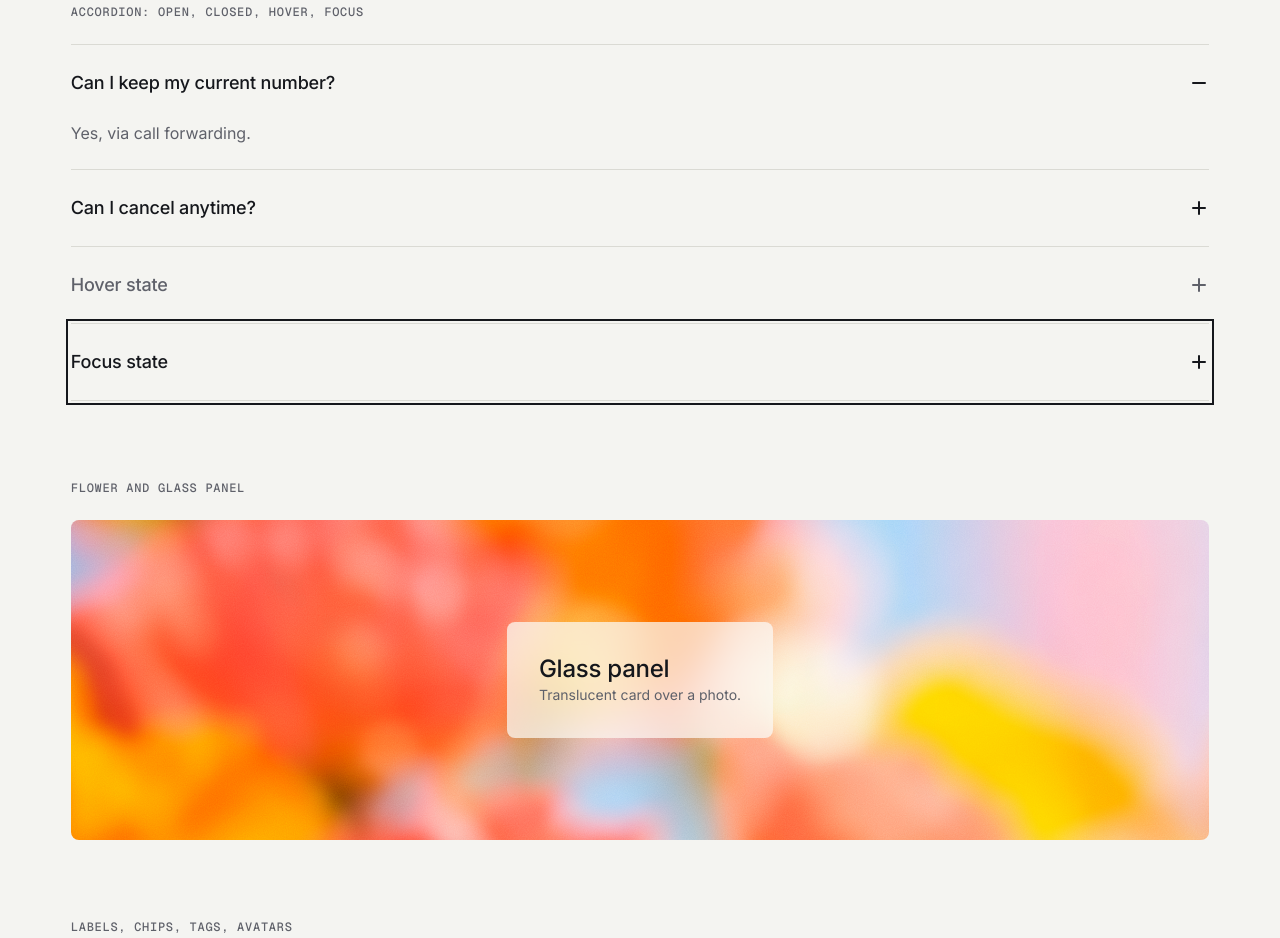
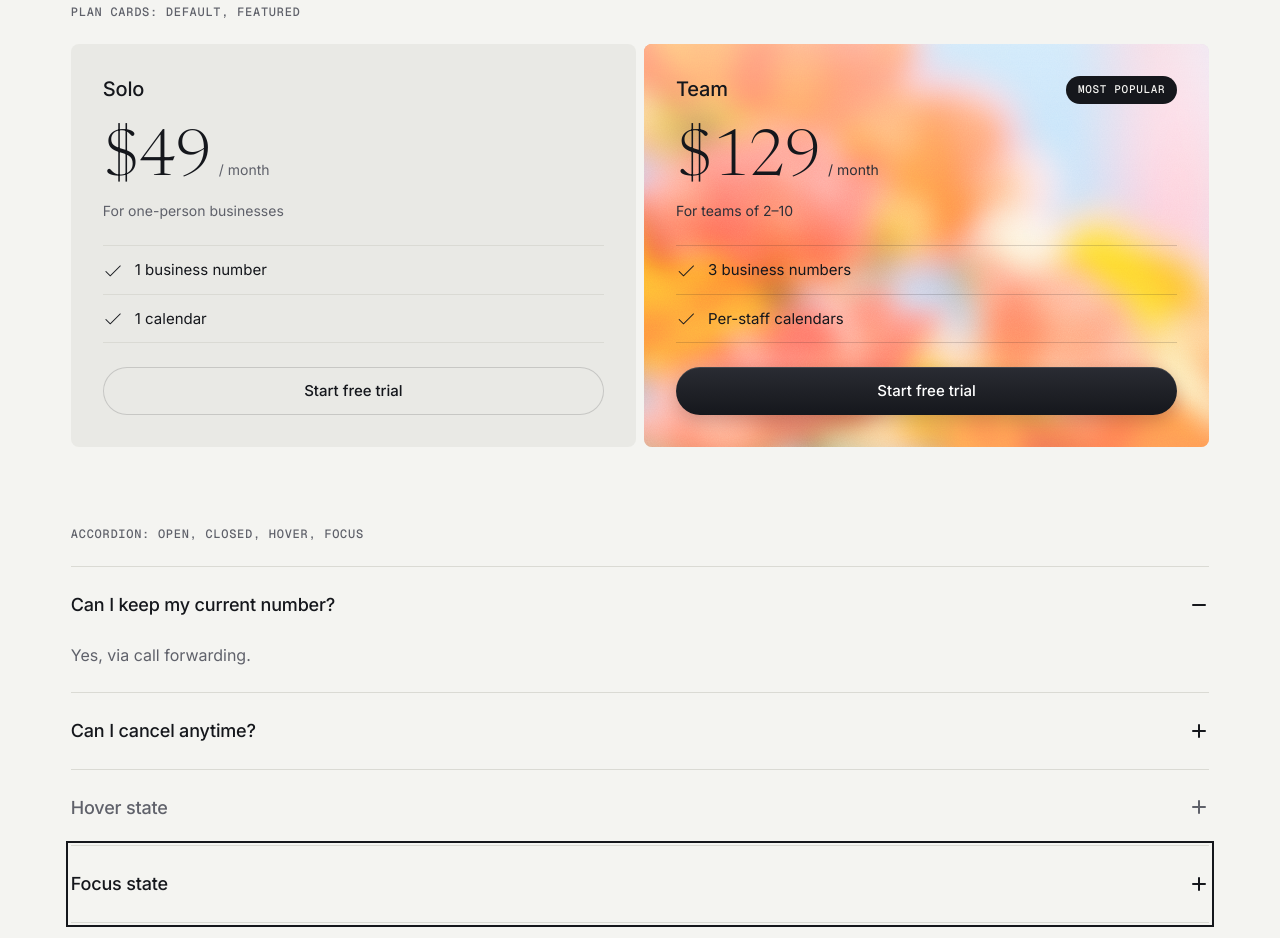
Before and after one commit to AroundaDev/workshop-starter-project-astro, an Astro site: page /components in a window 1280 px wide. Shown: the part 6320-7258 px from the top of the page. Built offline with nearby package versions, Linux system fonts and the light colour scheme; Astro itself is replaced by a stand-in of ours.

Commit message:
Головна: секція тарифів
Co-Authored-By: Claude Sonnet 5.5 <noreply@anthropic.com>

```diff
--- /dev/null
+++ b/src/components/ui/PlanCard.astro
@@ -0,0 +1,113 @@
+---
+/*
+ * Картка тарифу. featured: виділений план на «квітці».
+ * Річну ціну підставляє скрипт секції з data-yearly.
+ */
+import Card from './Card.astro';
+import Chip from './Chip.astro';
+import Button from './Button.astro';
+import Flower from './Flower.astro';
+import FeatureList from './FeatureList.astro';
+import flower from '../../assets/images/flower.jpg';
+
+interface Props {
+	name: string;
+	monthly: number;
+	yearly: number;
+	note: string;
+	features: string[];
+	featured?: boolean;
+}
+
+const { name, monthly, yearly, note, features, featured = false } = Astro.props;
+---
+
+<Card variant={featured ? 'blush' : 'surface'} flush lift>
+	{featured && <div class="plan__bg"><Flower src={flower} position="30% 72%" /></div>}
+	<div class:list={['plan', { 'plan--featured': featured }]}>
+		<div class="plan__top">
+			<h3>{name}</h3>
+			{featured && <Chip variant="dark" mono>Most popular</Chip>}
+		</div>
+		<div>
+			<p class="plan__price">
+				<b data-price data-monthly={monthly} data-yearly={yearly}>${monthly}</b>
+				<span data-per>/ month</span>
+			</p>
+			<p class="text-small">{note}</p>
+		</div>
+		<FeatureList items={features} check />
+		<div class="plan__action">
+			<Button href="#" variant={featured ? 'primary' : 'outline'} full>Start free trial</Button>
+		</div>
+	</div>
+</Card>
+
+<style>
+	.plan__bg {
+		/* сильніше розмиття, щоб список читався */
+		--blur-flower: var(--blur-glass);
+		position: absolute;
+		inset: 0;
+	}
+
+	/* світла вуаль, щоб текст на «квітці» читався */
+	.plan__bg::after {
+		content: "";
+		position: absolute;
+		inset: 0;
+		background: var(--gradient-plan-veil);
+	}
+
+	.plan {
+		position: relative;
+		display: flex;
+		flex-direction: column;
+		gap: var(--space-24);
+		height: 100%;
+		padding: var(--space-24);
+	}
+
+	.plan--featured {
+		--color-border-default: var(--color-border-strong);
+		--color-text-secondary: var(--color-ink-soft);
+	}
+
+	.plan__top {
+		display: flex;
+		align-items: center;
+		justify-content: space-between;
+		gap: var(--space-12);
+		min-height: var(--size-chip);
+	}
+
+	h3 { font-size: var(--font-size-20); }
+
+	.plan__price {
+		display: flex;
+		flex-wrap: wrap;
+		align-items: baseline;
+		gap: var(--space-8);
+		margin-block-end: var(--space-8);
+	}
+
+	b {
+		font-family: var(--font-family-display);
+		font-size: var(--font-size-price);
+		font-weight: var(--font-weight-light);
+		line-height: var(--line-height-none);
+		letter-spacing: var(--letter-spacing-display);
+		font-variant-numeric: tabular-nums;
+	}
+
+	.plan__price span {
+		font-size: var(--font-size-14);
+		color: var(--color-text-secondary);
+	}
+
+	.plan__action { margin-block-start: auto; }
+
+	@media (min-width: 768px) {
+		.plan { padding: var(--space-32); }
+	}
+</style>
--- a/src/pages/components.astro
+++ b/src/pages/components.astro
@@ -36,6 +36,7 @@ import QueueRow from '../components/ui/QueueRow.astro';
 import ReviewCard from '../components/ui/ReviewCard.astro';
 import PhotoCard from '../components/ui/PhotoCard.astro';
 import sara from '../assets/images/review-sara.jpg';
+import PlanCard from '../components/ui/PlanCard.astro';
 import Flower from '../components/ui/Flower.astro';
 import flower from '../assets/images/flower.jpg';
 
@@ -257,6 +258,14 @@ const icons: IconName[] = [
 		</section>
 
 		<section>
+			<p class="text-label">Plan cards: default, featured</p>
+			<div class="cards cards--two">
+				<PlanCard name="Solo" monthly={49} yearly={39} note="For one-person businesses" features={['1 business number', '1 calendar']} />
+				<PlanCard name="Team" monthly={129} yearly={103} note="For teams of 2–10" features={['3 business numbers', 'Per-staff calendars']} featured />
+			</div>
+		</section>
+
+		<section>
 			<p class="text-label">Accordion: open, closed, hover, focus</p>
 			<div>
 				<Accordion question="Can I keep my current number?" open>Yes, via call forwarding.</Accordion>
--- a/src/pages/index.astro
+++ b/src/pages/index.astro
@@ -11,6 +11,7 @@ import ManifestoSection from '../components/sections/ManifestoSection.astro';
 import HowSection from '../components/sections/HowSection.astro';
 import FeaturesSection from '../components/sections/FeaturesSection.astro';
 import ReviewsSection from '../components/sections/ReviewsSection.astro';
+import PricingSection from '../components/sections/PricingSection.astro';
 ---
 
 <BaseLayout
@@ -25,5 +26,6 @@ import ReviewsSection from '../components/sections/ReviewsSection.astro';
 		<HowSection />
 		<FeaturesSection />
 		<ReviewsSection />
+		<PricingSection />
 	</main>
 </BaseLayout>
--- a/src/styles/tokens.css
+++ b/src/styles/tokens.css
@@ -54,6 +54,7 @@
   --gradient-button: linear-gradient(180deg, var(--color-ink-high) 0%, var(--color-ink) 100%);
   --gradient-photo-shade: linear-gradient(to top, rgb(21 23 28 / 0.28) 0%, rgb(21 23 28 / 0) 50%);
   --gradient-photo-caption: linear-gradient(to top, rgb(21 23 28 / 0.72) 0%, rgb(21 23 28 / 0) 45%);
+  --gradient-plan-veil: linear-gradient(180deg, rgb(255 255 255 / 0.55) 0%, rgb(255 255 255 / 0.2) 55%, rgb(255 255 255 / 0.35) 100%);
   --blur-glass: 12px;
   --blur-panel: 16px;
 
```
Also changed, not shown: DESIGN.md (+2 -0 lines), src/components/sections/PricingSection.astro (added, +102 -0 lines), tokens.json (+7 -0 lines).
